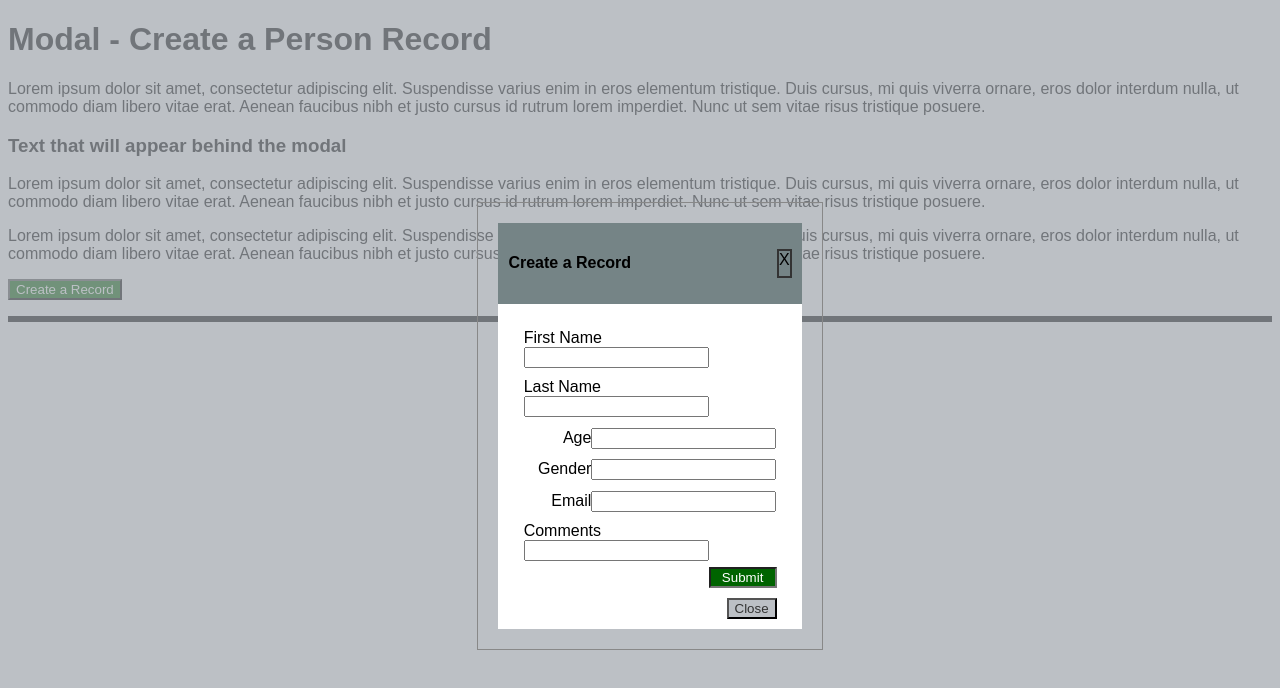
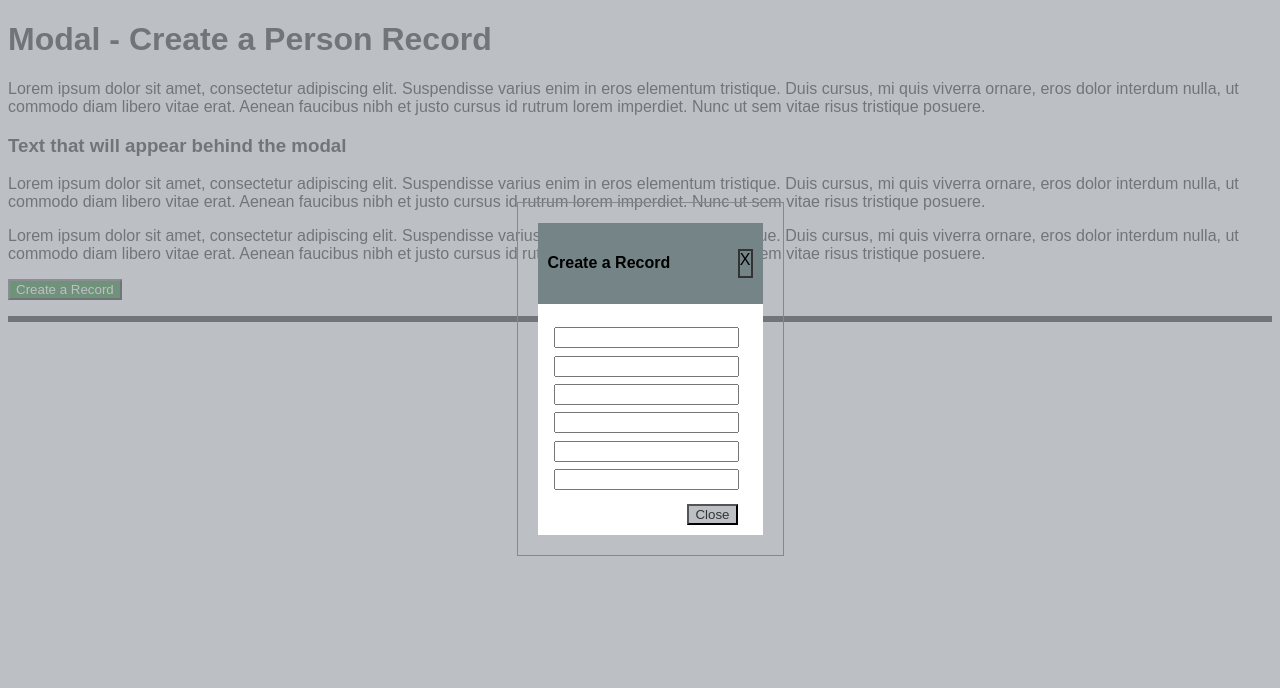
Before and after one commit to jaysnowe/React_Person_Modal, a React (Create React App) app: page / in a window 1280 px wide. Shown: the top 688 px of the page. Built offline with nearby package versions, Linux system fonts and the light colour scheme.

Commit message:
FieldInput boild down to component piece and mapped to each type of attribute with correct labels, ids, names, & values with mentor guidance

```diff
--- a/src/Form.js
+++ b/src/Form.js
@@ -1,4 +1,41 @@
 import React, {Component} from 'react'
+
+//{} are an object--keys and values
+const fieldAttributes = {
+    firstName:{
+        label: "First Name",
+        abbreviation: "fname",
+    },
+    lastName: {
+        label: "Last Name",
+        abbreviation: "lname",
+    },
+    ageAttribute: {
+        label: "Age",
+        abbreviation: "age",
+    },
+    genderAttribute:{
+        label: "Gender",
+        abbreviation: "gender",
+    },
+    emailAttribute:{
+        label: "Email",
+        abbreviation: "email",
+    },
+    commentsAttribute:{
+        label: "Comments",
+        abbreviation: "comments"
+    },
+}
+
+//more modern than { return()}--can only be used if 1 thing is returned & no logic
+const FieldInput = (attribute, state) => (<div className="label-input">
+<label for="attribute.abbreviation">{attribute.label}</label>
+<input type="text" id="attribute.abbreviation" name="attribute.abbreviation" value={state["fname"]} maxlength="100" className="field" onChange={() => {}}></input>
+<p className="validity">xThis field is required</p>
+
+</div>)
+//onChange{this.handleChange} - currently left as empty function
 
 
 
@@ -23,10 +60,18 @@ class Form extends Component{
 
     render(){
         const {fname, lname, age, gender, email, comments} = this.state;
-
+        const fieldValueArray = Object.values(fieldAttributes)
         return(
             <form id="form-modal">
-                <div className="label-input">
+                {
+                    //more correct way to write components with react
+                    fieldValueArray.map((attribute) => < FieldInput attribute={attribute} state={this.state}/>)
+
+                    // fieldValueArray.map(attribute) => {
+                    //     return fieldInput(attribute, this.state)
+                    // }
+
+                /* <div className="label-input">
                     <label for="fname">First Name</label>
                     <input type="text" id="fname" name="fname" value={fname} maxlength="100" className="field" onChange={this.handleChange}></input>
                     <p className="validity">xThis field is required</p>
@@ -59,7 +104,7 @@ class Form extends Component{
                 </div>
                 <div id="submit-holder">
                     <input id="submit-button" value="Submit" onclick="DisplayInfo(); submitCloseModal(); logSubmit();"></input>
-                </div>
+                </div> */}
             </form>
         );
     }
```
